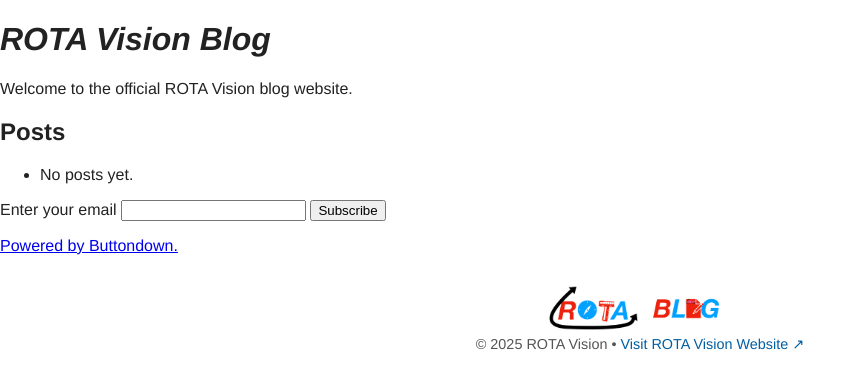
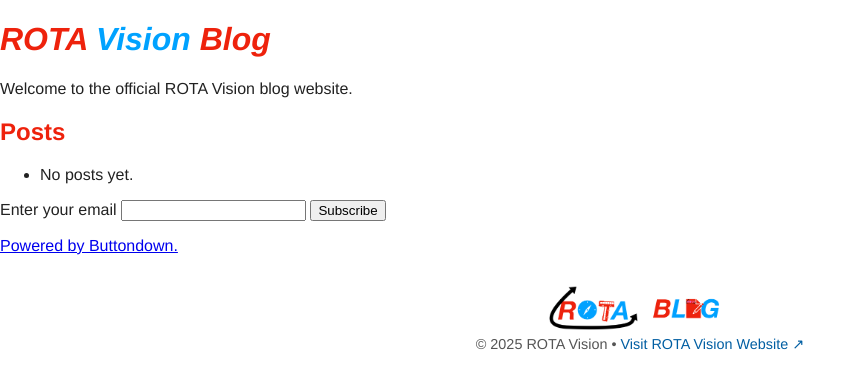
Before and after one commit to jaceyy009/blog, a Jekyll site: the page built from index.md, in a window 1280 px wide. Shown: the top 389 px of the page, without its empty margins (0-866 px from the left). Built offline with Jekyll 4.4.1, drawn with Linux system fonts in a browser that asks for light colours.

Commit message:
Update index.md

```diff
--- a/index.md
+++ b/index.md
@@ -3,10 +3,16 @@ layout: default
 title: Home
 ---
 
-<h1 class="alt-words">ROTA Vision Blog</h1>
+<h1 class="alt-words">
+  <span>ROTA</span>
+  <span>Vision</span>
+  <span>Blog</span>
+</h1>
 Welcome to the official ROTA Vision blog website.
 
-<h2 class="alt-words">Posts</h2>
+<h2 class="alt-words">
+  <span>Posts</span>
+</h2>
 - No posts yet.
 
 <form
```
